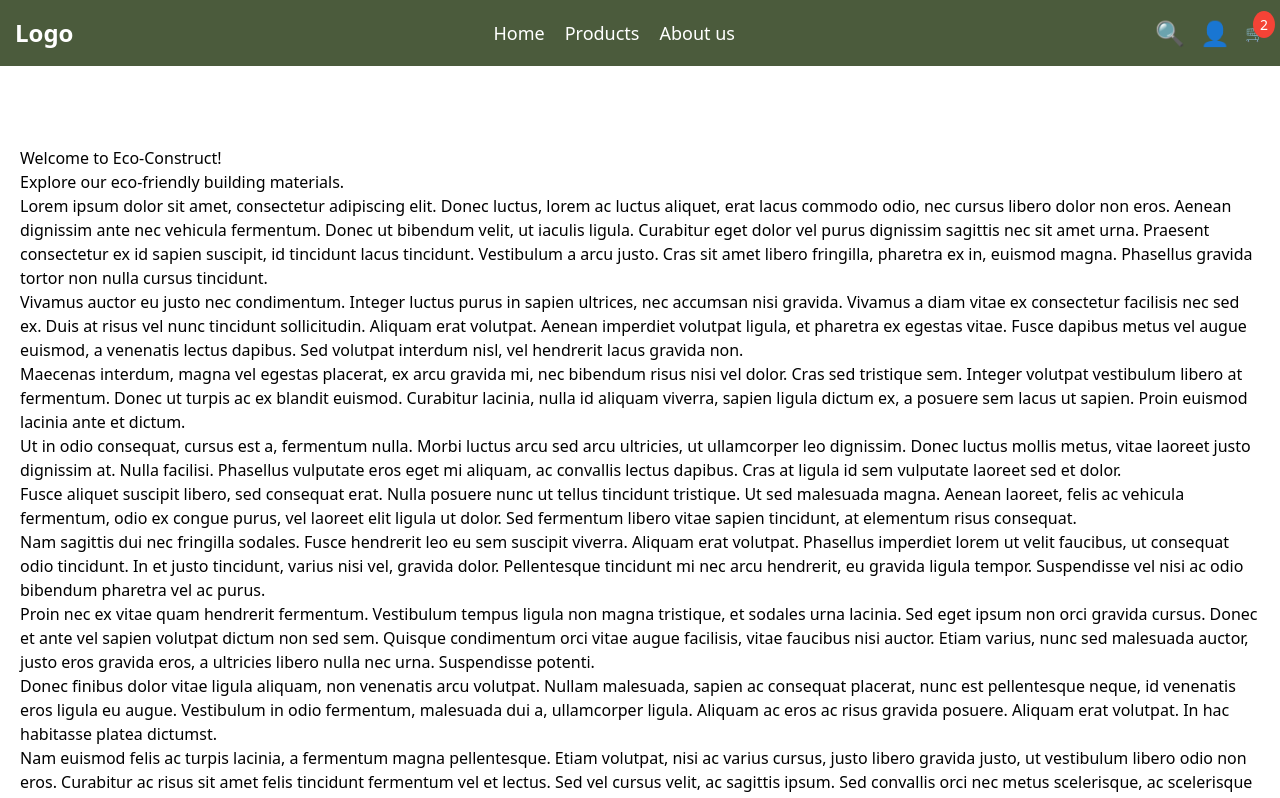
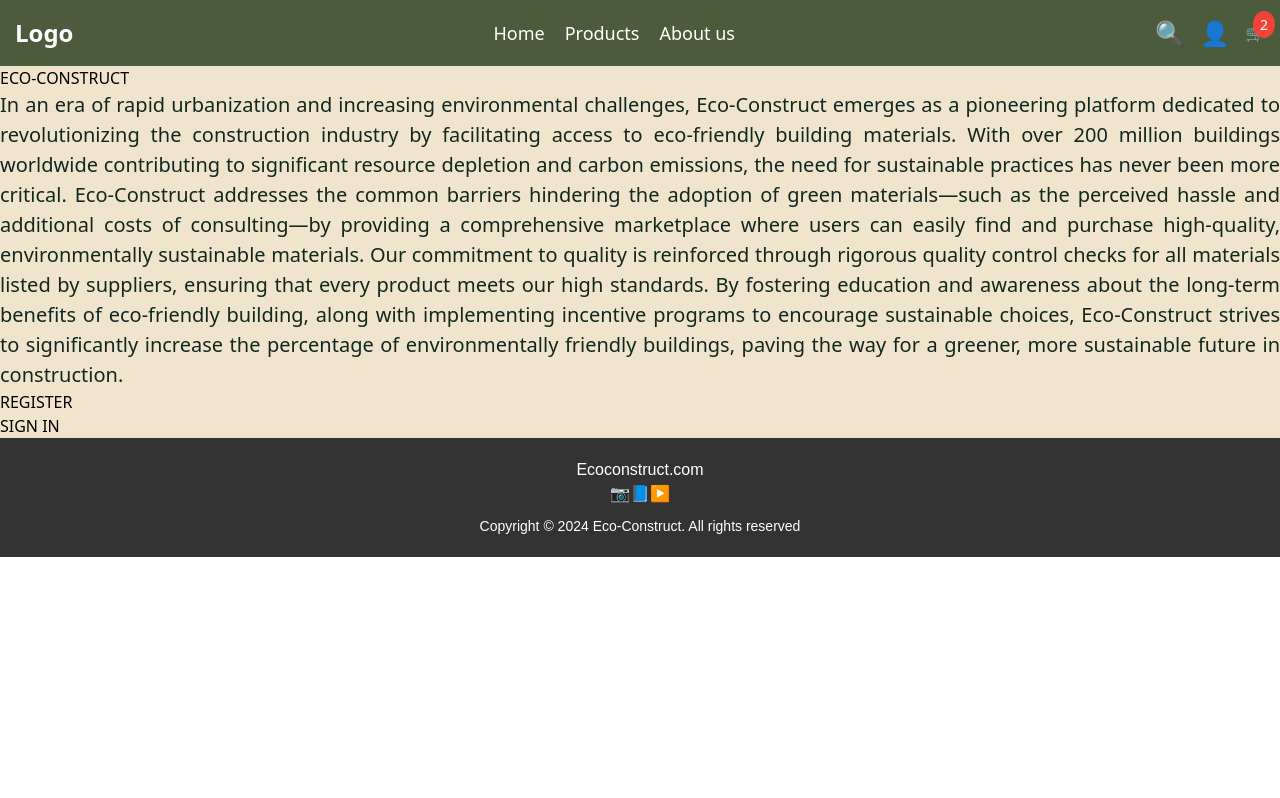
Before and after one commit to kevin-naufal/ekokont_6, a React (Vite) app in the folder EcoConstructProject/: page / in a window 1280 px wide. Shown: the top 798 px of the page. Built offline with nearby package versions, Linux system fonts and the light colour scheme.

Commit message:
Make Login redirect to home page if login succesful

```diff
--- a/EcoConstructProject/src/components/HomePage.jsx
+++ b/EcoConstructProject/src/components/HomePage.jsx
@@ -1,65 +1,36 @@
 import React from 'react';
-import Header from './Header'; // Import Header
-import Footer from './Footer'; // Import Footer
+import { Link } from 'react-router-dom';
+import Header from './Header'; // Ensure you have the correct path to your Header component
+import Footer from './Footer'; // Ensure you have the correct path to your Footer component
 
 function HomePage() {
-  // Define styles as JavaScript objects
-  const styles = {
-    homepageContainer: {
-      display: 'flex',
-      flexDirection: 'column',
-      minHeight: '100vh', // Full viewport height
-    },
-    header: {
-      position: 'fixed',
-      top: 0,
-      left: 0,
-      width: '100%',
-      zIndex: 1000, // Ensures header stays above content
-      backgroundColor: '#4b5b3c', // Background color of header
-    },
-    content: {
-      flex: 1, // Takes up available space, pushing footer down
-      padding: '80px 20px 20px', // Add padding for content, accounting for header height
-      overflowY: 'auto', // Enable scrolling if content exceeds the viewport
-    },
-  };
+  return (
+    <div className="min-h-screen flex flex-col" style={{ backgroundColor: '#F1E4CC' }}>
+      <Header /> {/* Add Header at the top */}
+      <div className="flex-grow mt-12 px-4 pt-4 w-full flex flex-col items-center justify-center">
+        <h1 className="text-[#102820] font-black text-3xl">ECO-CONSTRUCT</h1>
 
-  return (
-    <div style={styles.homepageContainer}>
-      <Header style={styles.header} /> {/* Apply header styles */}
-      <div style={styles.content}>
-        <p>Welcome to Eco-Construct!</p>
-        <p>Explore our eco-friendly building materials.</p>
+        <div className="mt-12 px-4 pt-4 w-full flex flex-col items-center justify-center">
+          <p style={{ textAlign: 'justify', color: '#102820', fontSize: '1.25rem' }} className="text-gray-800">
+            In an era of rapid urbanization and increasing environmental challenges, Eco-Construct emerges as a pioneering platform dedicated to revolutionizing the construction industry by facilitating access to eco-friendly building materials. With over 200 million buildings worldwide contributing to significant resource depletion and carbon emissions, the need for sustainable practices has never been more critical. Eco-Construct addresses the common barriers hindering the adoption of green materials—such as the perceived hassle and additional costs of consulting—by providing a comprehensive marketplace where users can easily find and purchase high-quality, environmentally sustainable materials. Our commitment to quality is reinforced through rigorous quality control checks for all materials listed by suppliers, ensuring that every product meets our high standards. By fostering education and awareness about the long-term benefits of eco-friendly building, along with implementing incentive programs to encourage sustainable choices, Eco-Construct strives to significantly increase the percentage of environmentally friendly buildings, paving the way for a greener, more sustainable future in construction.
+          </p>
+        </div>
 
-        {/* Add multiple paragraphs to make the page scrollable */}
-        <p>Lorem ipsum dolor sit amet, consectetur adipiscing elit. Donec luctus, lorem ac luctus aliquet, erat lacus commodo odio, nec cursus libero dolor non eros. Aenean dignissim ante nec vehicula fermentum. Donec ut bibendum velit, ut iaculis ligula. Curabitur eget dolor vel purus dignissim sagittis nec sit amet urna. Praesent consectetur ex id sapien suscipit, id tincidunt lacus tincidunt. Vestibulum a arcu justo. Cras sit amet libero fringilla, pharetra ex in, euismod magna. Phasellus gravida tortor non nulla cursus tincidunt.</p>
+        <div className="grid grid-cols-1 md:grid-cols-2 gap-8 mt-8">
+          <div className="p-4 border border-[#4C6444] rounded-lg shadow-sm hover:shadow-lg transition flex items-center justify-center bg-[#CABA9C]">
+            <Link to="/signup" className="text-[#102820] font-bold">
+              REGISTER
+            </Link>
+          </div>
 
-        <p>Vivamus auctor eu justo nec condimentum. Integer luctus purus in sapien ultrices, nec accumsan nisi gravida. Vivamus a diam vitae ex consectetur facilisis nec sed ex. Duis at risus vel nunc tincidunt sollicitudin. Aliquam erat volutpat. Aenean imperdiet volutpat ligula, et pharetra ex egestas vitae. Fusce dapibus metus vel augue euismod, a venenatis lectus dapibus. Sed volutpat interdum nisl, vel hendrerit lacus gravida non.</p>
-
-        <p>Maecenas interdum, magna vel egestas placerat, ex arcu gravida mi, nec bibendum risus nisi vel dolor. Cras sed tristique sem. Integer volutpat vestibulum libero at fermentum. Donec ut turpis ac ex blandit euismod. Curabitur lacinia, nulla id aliquam viverra, sapien ligula dictum ex, a posuere sem lacus ut sapien. Proin euismod lacinia ante et dictum.</p>
-
-        <p>Ut in odio consequat, cursus est a, fermentum nulla. Morbi luctus arcu sed arcu ultricies, ut ullamcorper leo dignissim. Donec luctus mollis metus, vitae laoreet justo dignissim at. Nulla facilisi. Phasellus vulputate eros eget mi aliquam, ac convallis lectus dapibus. Cras at ligula id sem vulputate laoreet sed et dolor.</p>
-
-        <p>Fusce aliquet suscipit libero, sed consequat erat. Nulla posuere nunc ut tellus tincidunt tristique. Ut sed malesuada magna. Aenean laoreet, felis ac vehicula fermentum, odio ex congue purus, vel laoreet elit ligula ut dolor. Sed fermentum libero vitae sapien tincidunt, at elementum risus consequat.</p>
-
-        <p>Nam sagittis dui nec fringilla sodales. Fusce hendrerit leo eu sem suscipit viverra. Aliquam erat volutpat. Phasellus imperdiet lorem ut velit faucibus, ut consequat odio tincidunt. In et justo tincidunt, varius nisi vel, gravida dolor. Pellentesque tincidunt mi nec arcu hendrerit, eu gravida ligula tempor. Suspendisse vel nisi ac odio bibendum pharetra vel ac purus.</p>
-
-        <p>Proin nec ex vitae quam hendrerit fermentum. Vestibulum tempus ligula non magna tristique, et sodales urna lacinia. Sed eget ipsum non orci gravida cursus. Donec et ante vel sapien volutpat dictum non sed sem. Quisque condimentum orci vitae augue facilisis, vitae faucibus nisi auctor. Etiam varius, nunc sed malesuada auctor, justo eros gravida eros, a ultricies libero nulla nec urna. Suspendisse potenti.</p>
-
-        <p>Donec finibus dolor vitae ligula aliquam, non venenatis arcu volutpat. Nullam malesuada, sapien ac consequat placerat, nunc est pellentesque neque, id venenatis eros ligula eu augue. Vestibulum in odio fermentum, malesuada dui a, ullamcorper ligula. Aliquam ac eros ac risus gravida posuere. Aliquam erat volutpat. In hac habitasse platea dictumst.</p>
-
-        <p>Nam euismod felis ac turpis lacinia, a fermentum magna pellentesque. Etiam volutpat, nisi ac varius cursus, justo libero gravida justo, ut vestibulum libero odio non eros. Curabitur ac risus sit amet felis tincidunt fermentum vel et lectus. Sed vel cursus velit, ac sagittis ipsum. Sed convallis orci nec metus scelerisque, ac scelerisque nulla tincidunt.</p>
-
-        <p>Phasellus nec dui eros. Morbi nec est volutpat, dignissim massa non, ullamcorper justo. Nulla facilisi. Proin a posuere nulla, nec dignissim risus. Sed feugiat, arcu nec cursus facilisis, dolor neque facilisis justo, nec fermentum augue augue ut lorem. Aliquam erat volutpat.</p>
-
-        <p>Praesent sit amet arcu eu nunc suscipit dignissim. Duis at velit sed ex tempor tincidunt. In tincidunt nibh id ex efficitur, vitae consectetur tortor hendrerit. Nunc euismod, dui sit amet fringilla fermentum, metus massa bibendum eros, ut vehicula leo arcu nec magna. Vestibulum ante ipsum primis in faucibus orci luctus et ultrices posuere cubilia curae; Morbi vel arcu ante.</p>
-
-        <p>Sed ut ligula sit amet urna viverra porttitor. Suspendisse sit amet dui consectetur, condimentum ligula at, vulputate nunc. Sed gravida, metus at efficitur scelerisque, mi neque auctor urna, eu feugiat ex justo sit amet metus. Vivamus nec gravida est, ut tincidunt justo. Aenean feugiat augue et purus cursus, in ullamcorper lacus fermentum.</p>
-
-        <p>Fusce faucibus metus eget orci viverra, vel condimentum risus feugiat. Donec sit amet volutpat ligula, sit amet rutrum ligula. Morbi euismod dui ac diam pharetra, at lacinia elit suscipit. Phasellus vitae leo elit. Donec tincidunt nunc vel lectus dignissim, eu maximus metus tristique.</p>
+          <div className="p-4 border border-[#4C6444] rounded-lg shadow-sm hover:shadow-lg transition flex items-center justify-center bg-[#8A6240]">
+            <Link to="/login" className="text-[#F1E4CC] font-bold">
+              SIGN IN
+            </Link>
+          </div>
+        </div>
       </div>
-      <Footer />
+      <Footer /> {/* Add Footer at the bottom */}
     </div>
   );
 }
--- a/EcoConstructProject/src/components/Login.jsx
+++ b/EcoConstructProject/src/components/Login.jsx
@@ -1,11 +1,13 @@
 import React, { useState } from 'react';
 import axios from 'axios';
+import { useNavigate } from 'react-router-dom'; // Import useNavigate from react-router-dom
 
 function Login() {
   const [identifier, setIdentifier] = useState(''); // Used for either username or email
   const [password, setPassword] = useState('');
   const [identifierError, setIdentifierError] = useState(''); // Error message for identifier
   const [passwordError, setPasswordError] = useState(''); // Error message for password
+  const navigate = useNavigate(); // Initialize the navigate function
 
   const handleLogin = async (e) => {
     e.preventDefault();
@@ -30,7 +32,8 @@ function Login() {
         password,
       });
       alert(`Login successful: ${response.data.message}`);
-      // Redirect to /dummy page here if needed
+      // Redirect to /HomePage after successful login
+      navigate('/');
     } catch (error) {
       // Check if the error is due to incorrect credentials
       if (error.response?.data?.message) {
```
